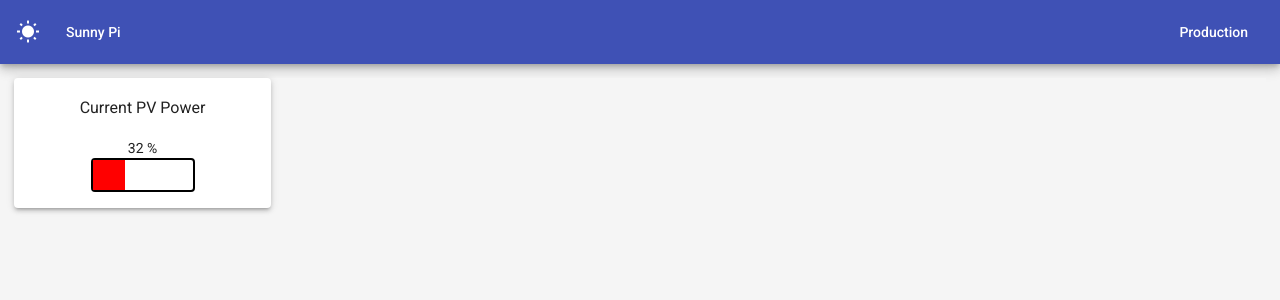
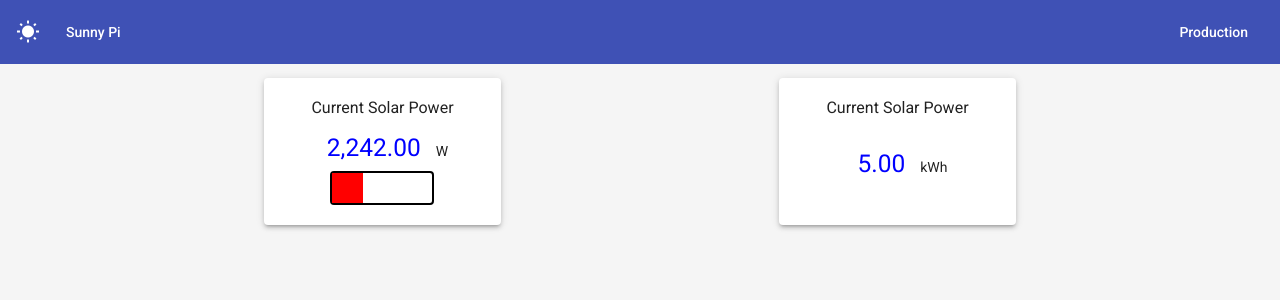
Before and after one commit to ckbrewer33/SMA-monitor-pi, an Angular app: page /production in a window 1280 px wide. Shown: the top 300 px of the page. Built offline with nearby package versions, Linux system fonts and the light colour scheme.

Commit message:
Made widget multi-use, renamed service, code cleanup

```diff
--- a/src/app/app.component.scss
+++ b/src/app/app.component.scss
@@ -15,5 +15,4 @@
 .app-body {
   flex-grow: 1;
   background-color: $light-background;
-  margin: 1em;
 }
--- a/src/app/app.module.ts
+++ b/src/app/app.module.ts
@@ -1,7 +1,7 @@
 import { NgModule } from '@angular/core';
 import { BrowserModule } from '@angular/platform-browser';
 
-import { MatButton, MatButtonModule } from '@angular/material/button';
+import { MatButtonModule } from '@angular/material/button';
 import { MatCardModule } from '@angular/material/card';
 import { MatIconModule } from '@angular/material/icon';
 import { MatMenuModule } from '@angular/material/menu';
@@ -20,7 +20,7 @@ import { NumberBarWidgetComponent } from './number-bar-widget/number-bar-widget.
     AppComponent,
     ProductionComponent,
     NavbarComponent,
-    NumberBarWidgetComponent,
+    NumberBarWidgetComponent
   ],
   imports: [
     AppRoutingModule,
--- a/src/app/number-bar-widget/number-bar-widget.component.html
+++ b/src/app/number-bar-widget/number-bar-widget.component.html
@@ -1,7 +1,14 @@
-<div class="number-bar">
+<div class="number-widget">
   <h3>{{title}}</h3>
-  <div class="fill-box">
-    <div class="number">{{fillPercent}} %</div>
+
+  <div class="spacer" *ngIf="!showBar"></div>
+
+  <div class="value-container">
+    <span class="value">{{value | number: '1.2-2'}}</span>
+    <span class="units">{{units}}</span>
+  </div>
+
+  <div class="fill-box" *ngIf="showBar">
     <div class="fill">
       <div class="color" [style.width.px]="fillPercent"
                          [@stateChange]="state"
--- a/src/app/number-bar-widget/number-bar-widget.component.scss
+++ b/src/app/number-bar-widget/number-bar-widget.component.scss
@@ -1,4 +1,4 @@
-.fill-box {
+.number-widget {
   display: flex;
   flex-direction: column;
   align-items: center;
@@ -10,13 +10,28 @@
     height: 30px;
   }
 
-  .number {
+  .value-container {
+    margin-bottom: 10px;
+    .value {
+      font-size: 1.75em;
+      color: blue;
+    }
+
+    .units {
+      margin-left: 5px;
+    }
+  }
+
+  .value {
     margin: 0 10px;
   }
 
   .color {
     position: relative;
     height: 30px;
-    background-color: green;
+  }
+
+  .spacer {
+    margin: 8px 0;
   }
 }
--- a/src/app/number-bar-widget/number-bar-widget.component.ts
+++ b/src/app/number-bar-widget/number-bar-widget.component.ts
@@ -19,7 +19,7 @@ import {
       state('med', style({
         backgroundColor: 'yellow'
       })),
-      state('hight', style({
+      state('high', style({
         backgroundColor: 'green'
       })),
       transition('* => low, * => med, * => high', [
@@ -30,7 +30,12 @@ import {
 })
 export class NumberBarWidgetComponent implements OnInit {
   @Input() title = "untitled";
-  @Input() fillPercent = 50;
+  @Input() value = 50;
+  @Input() maxValue?: number = 1;
+  @Input() units?: string;
+  @Input() showBar = true;
+
+  fillPercent = 100;
 
   private readonly lowPercent = 33;
   private readonly medPercent = 66;
@@ -49,11 +54,23 @@ export class NumberBarWidgetComponent implements OnInit {
   constructor() { }
 
   ngOnInit(): void {
-    this.state = this.getStateFromFillPercent();
+    if (this.showBar) {
+      this.updateFillPercent();
+      this.state = this.getStateFromFillPercent();
+    }
+  }
+
+  private updateFillPercent(): void {
+      if (!this.maxValue) {
+        this.maxValue = 1;
+      }
+
+      this.fillPercent = (this.value / this.maxValue) * 100;
   }
 
   ngOnChanges(changes: SimpleChanges): void {
-    if (changes['fillPercent']) {
+    if (changes['value']) {
+      this.updateFillPercent()
       this.state = this.getStateFromFillPercent();
     }
   }
--- a/src/app/production/production.component.html
+++ b/src/app/production/production.component.html
@@ -1,7 +1,20 @@
+<div class="widgets">
+  <mat-card id="current-power" class="card">
+    <mat-card-content>
+      <sunnypi-number-bar-widget [title]="'Current Solar Power'"
+                                 [value]="pvPower"
+                                 [maxValue]="pvPowerMax"
+                                 [units]="pvPowerUnits"></sunnypi-number-bar-widget>
+    </mat-card-content>
+  </mat-card>
 
-<mat-card class="card">
-  <mat-card-content>
-    <sunnypi-number-bar-widget [title]="'Current PV Power'"
-                        [fillPercent]="pvPowerPercent"></sunnypi-number-bar-widget>
-  </mat-card-content>
-</mat-card>
+  <mat-card  class="card">
+    <mat-card-content>
+      <sunnypi-number-bar-widget [title]="'Current Solar Power'"
+                                 [value]="pvEnergyToday"
+                                 [units]="pvEnergyTodayUnits"
+                                 [showBar]="false"></sunnypi-number-bar-widget>
+    </mat-card-content>
+  </mat-card>
+
+</div>
--- a/src/app/production/production.component.scss
+++ b/src/app/production/production.component.scss
@@ -1,8 +1,19 @@
 @use '@angular/material' as mat;
+
+.widgets {
+  display: flex;
+  flex-direction: row;
+  justify-content: space-evenly;
+  flex-wrap: wrap;
+}
 
 .card {
   @include mat.elevation(3);
   display: flex;
+  flex-direction: row;
   justify-content: center;
-  width: 225px
+  margin: 1em;
+
+  width: 205px;
+  height: 115px;
 }
--- a/src/app/production/production.component.ts
+++ b/src/app/production/production.component.ts
@@ -1,6 +1,6 @@
 import { Component, OnInit } from '@angular/core';
 import { Subscription } from 'rxjs/internal/Subscription';
-import { ProductionService } from './production.service';
+import { SmaService } from './sma.service';
 
 @Component({
   selector: 'sunnypi-production',
@@ -8,17 +8,33 @@ import { ProductionService } from './production.service';
   styleUrls: ['./production.component.scss']
 })
 export class ProductionComponent implements OnInit {
-  private sub?: Subscription;
-  pvPowerPercent = 0;
+  private subscriptions: Subscription[] = [];
+  pvPower = 0;
+  pvPowerMax = 7300;
+  pvPowerUnits = 'W'
+  pvEnergyToday = 7.0;
+  pvEnergyTodayUnits = 'kWh';
 
-  constructor(private productionService: ProductionService) { }
+  constructor(private productionService: SmaService) { }
 
   ngOnInit(): void {
-    this.sub = this.productionService.productionPercent.subscribe((data => this.pvPowerPercent = data));
+    this.subscriptions.push(this.getCurrentPowerSubscription());
+    this.subscriptions.push(this.getPvEnergyTodaySubscription());
+  }
+
+  private getCurrentPowerSubscription(): Subscription {
+    return this.productionService.productionPercent.subscribe((data => this.pvPower = data))
+  }
+
+  private getPvEnergyTodaySubscription(): Subscription {
+    return this.productionService.pvEnergy.subscribe((data => this.pvEnergyToday += data))
   }
 
   ngOnDestroy(): void {
-    this.sub?.unsubscribe();
+    this.closeAllSubscriptions();
   }
 
+  private closeAllSubscriptions(): void {
+    this.subscriptions.forEach(s => s.unsubscribe());
+  }
 }
--- a/src/app/production/production.service.ts
+++ /dev/null
@@ -1,27 +0,0 @@
-import { Injectable } from '@angular/core';
-import { Observable } from 'rxjs/internal/Observable';
-
-@Injectable({
-  providedIn: 'root'
-})
-export class ProductionService {
-  private _productionPercent: Observable<number>;
-
-  constructor() {
-    this._productionPercent = new Observable<number>(observer => {
-      setInterval(() => {
-        let nextNumber = this.getRandomNumber();
-        observer.next(nextNumber)
-      }, 2000);
-    });
-
-  }
-
-  get productionPercent(): Observable<number> {
-    return this._productionPercent;
-  }
-
-  private getRandomNumber(): number {
-    return Math.floor(Math.random() * (100 - 1) + 1);
-  }
-}
--- /dev/null
+++ b/src/app/production/sma.service.ts
@@ -0,0 +1,48 @@
+import { Injectable } from '@angular/core';
+import { Observable } from 'rxjs/internal/Observable';
+
+@Injectable({
+  providedIn: 'root'
+})
+export class SmaService {
+  private _productionPercent: Observable<number> = new Observable();
+  private _pvEnergy: Observable<number> = new Observable();
+
+  private readonly refreshRate = 3000;
+  private readonly pvPowerMax = 7300;
+
+  constructor() {
+    this.initProductionPercentObserver();
+    this.initPvEnergyObserver();
+  }
+
+  private initProductionPercentObserver() {
+    this._productionPercent = new Observable<number>(observer => {
+      setInterval(() => {
+        let nextNumber = this.getRandomNumber(1, this.pvPowerMax);
+        observer.next(nextNumber)
+      }, this.refreshRate);
+    });
+  }
+
+  private initPvEnergyObserver() {
+    this._pvEnergy = new Observable<number>(observer => {
+      setInterval(() => {
+        let nextNumber = this.getRandomNumber(-2, 0);
+        observer.next(nextNumber)
+      }, this.refreshRate);
+    });
+  }
+
+  get productionPercent(): Observable<number> {
+    return this._productionPercent;
+  }
+
+  private getRandomNumber(min: number, max: number): number {
+    return Math.floor(Math.random() * (max - min) + min);
+  }
+
+  get pvEnergy(): Observable<number> {
+    return this._pvEnergy;
+  }
+}
```
Also changed, not shown: 1 other file (tests, documents, lock files or other folders).
